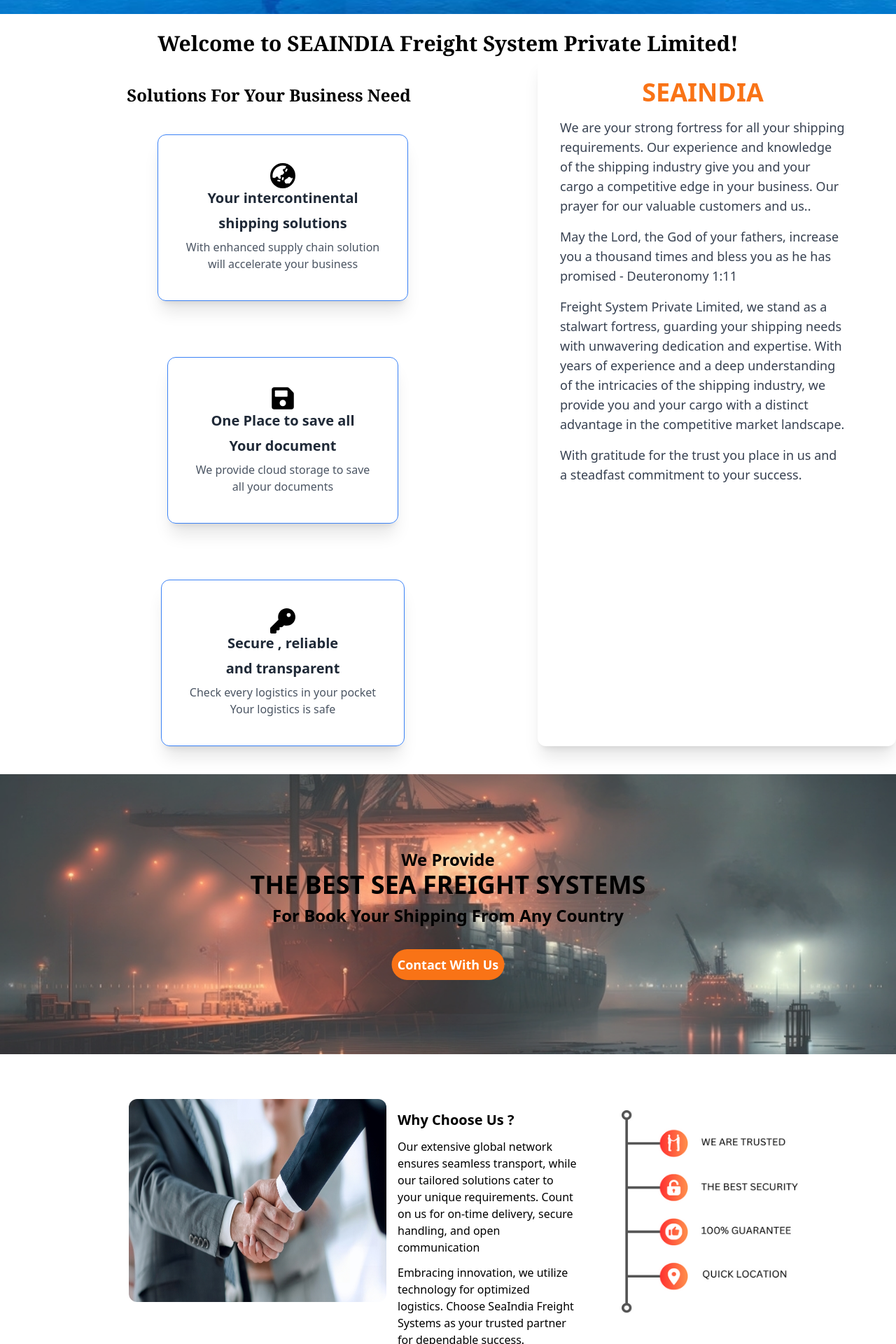
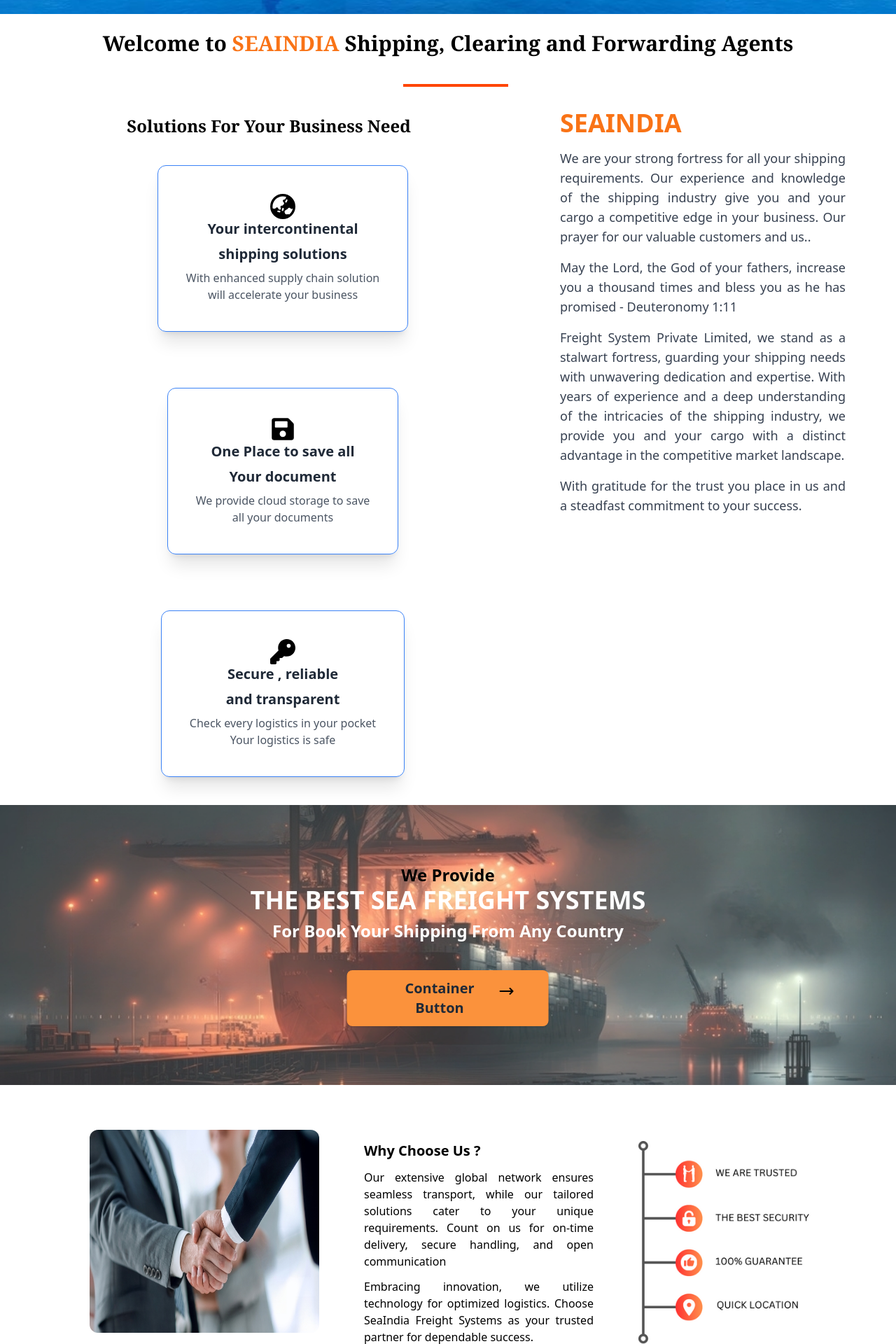
Before and after one commit to yugandhar0609/seaIndia, a React (Vite) app: page / in a window 1280 px wide. Shown: the part 560-2480 px from the top of the page at 70% size. Built offline with nearby package versions, Linux system fonts and the light colour scheme.

Commit message:
Home changes

```diff
--- a/src/Components/Home.jsx
+++ b/src/Components/Home.jsx
@@ -10,25 +10,26 @@
 const Home = () => {
   return (
     <>
-      <div className="relative object-cover">
+      <div className="relative object-cover ">
         <img
           src={img1}
           alt="background"
           className=" w-full h-[450px] md:h-[580px] "
         />
-        <div className=" absolute overlay-text mobile">
-          <p>SEAINDIA FREIGHT SYSTEM PRIVATE LIMITED</p>
-          <p className="sub-text mobile">
-            Shipping, Clearing and Forwarding Agents
-          </p>
+        <div className=" absolute overlay-text mobile text-black ">
+
+          <p><span className="text-orange-500 ">SEAINDIA</span> FREIGHT SYSTEM PRIVATE LIMITED</p>
+
         </div>
       </div>
 
       <div>
         <p className="  mt-5 text-xl md:mt-6 text-center md:text-3xl font-extrabold text-black font-serif">
-          Welcome to SEAINDIA Freight System Private Limited!
+          Welcome to <span className="text-orange-500 ">SEAINDIA</span> Shipping, Clearing and Forwarding Agents
         </p>
+        <div className="emptyBox"></div>
       </div>
+
 
       <div className="md:flex ">
         <div className="md:mt-10 md:flex-wrap ">
@@ -83,23 +84,23 @@
           </div>
         </div>
 
-        <div className="max-w-lg p-4 mx-auto   rounded-xl shadow-xl overflow-hidden shadow-md">
+        <div className="max-w-lg p-4 mx-auto rounded-xl ">
           <div className="p-4">
             <div className=" text-lg md:mr-10">
-              <p className=" text-2xl md:text-4xl font-bold text-orange-500 text-center">
+              <p className=" text-2xl md:text-4xl font-bold text-orange-500 justify-content">
                 SEAINDIA
               </p>
-              <p className="md:mt-4 text-gray-700">
+              <p className="md:mt-4 text-gray-700  justify-content text-justify">
                 We are your strong fortress for all your shipping requirements.
                 Our experience and knowledge of the shipping industry give you
                 and your cargo a competitive edge in your business. Our prayer
                 for our valuable customers and us..
               </p>
-              <p className="text-gray-700 mt-4">
+              <p className="text-gray-700 mt-4 text-justify">
                 May the Lord, the God of your fathers, increase you a thousand
                 times and bless you as he has promised - Deuteronomy 1:11
               </p>
-              <p className="text-gray-700 mt-4">
+              <p className="text-gray-700 mt-4 text-justify">
                 Freight System Private Limited, we stand as a stalwart fortress,
                 guarding your shipping needs with unwavering dedication and
                 expertise. With years of experience and a deep understanding of
@@ -107,7 +108,7 @@
                 your cargo with a distinct advantage in the competitive market
                 landscape.
               </p>
-              <p className="text-gray-700 mt-4">
+              <p className="text-gray-700 mt-4 text-justify">
                 With gratitude for the trust you place in us and a steadfast
                 commitment to your success.
               </p>
@@ -125,39 +126,51 @@
           <p className="text-lg md:text-xl lg:text-2xl font-extrabold text-black">
             We Provide
           </p>
-          <p className="text-xl md:text-3xl lg:text-4xl font-bold text-black">
+          <p className="text-xl md:text-3xl lg:text-4xl font-bold text-white">
             THE BEST SEA FREIGHT SYSTEMS
           </p>
-          <p className="text-lg md:text-xl lg:text-2xl font-bold text-black mt-2">
+          <p className="text-lg md:text-xl lg:text-2xl font-bold text-white mt-2">
             For Book Your Shipping From Any Country
           </p>
 
           <Link to="/contact">
-            <button className="mt-3 bg-orange-500 font-bold text-white text-lg rounded-3xl p-2 md:mt-8 hover:bg-orange-600 hover:border hover:border-white">
-              Contact With Us
-            </button>
+
+    <div class="mt-2 md:mt-10 space-y-20">
+      <div class="w-full">
+        <div class="flex-1 h-full w-72 mx-auto ">
+          <div class="flex w-full bg-orange-400 shadow rounded-lg py-3 px-12  hover:bg-white">
+            <p class="m-auto inset-0 text-xl font-semibold leading-7 text-center text-gray-800">Container Button</p>
+            <div class="">
+              <svg xmlns="http://www.w3.org/2000/svg" class="h-8 w-6" fill="none" viewBox="0 0 24 20" stroke="currentColor">
+                <path stroke-linecap="round" stroke-linejoin="round" stroke-width="2" d="M17 8l4 4m0 0l-4 4m4-4H3" />
+              </svg>
+            </div>
+          </div>
+        </div>
+      </div>
+    </div>
           </Link>
         </div>
       </div>
 
-      <div className=" sflex flex-wrap mt-5 mx-6 grid md:grid-cols-3 md:gap-16 md:mt-16">
-        <div>
+      <div className=" flex flex-wrap mt-5 mx-10 md:ml-28 lg:ml-32 grid md:grid-cols-3 md:gap-16 md:mt-16">
+        <div className="">
           <img
             src={why}
             alt="images"
-            className=" rounded-xl  md:ml-40 md:w-[460px] md:h-[290px]"
+            className=" rounded-xl   md:w-[460px] md:h-[290px]"
           />
         </div>
         <div>
-          <p className=" mt-4 md:ml-28 text-xl font-semibold">
+          <p className=" mt-4  text-xl font-bold">
             Why Choose Us ?
           </p>
-          <p className=" mt-4 md:ml-28 md:mt-3">
+          <p className=" mt-4  md:mt-3 text-justify">
             Our extensive global network ensures seamless transport, while our
             tailored solutions cater to your unique requirements. Count on us
             for on-time delivery, secure handling, and open communication
           </p>
-          <p className=" mt-4 md:ml-28 md:mt-3">
+          <p className=" mt-4 md:mt-3 text-justify">
             Embracing innovation, we utilize technology for optimized logistics.
             Choose SeaIndia Freight Systems as your trusted partner for
             dependable success.
@@ -167,7 +180,7 @@
           <img
             src={figma}
             alt="services"
-            className=" mt-4 md:w-64 md:h-[290px]"
+            className=" mt-4 md:h-[290px]"
           />
         </div>
       </div>
@@ -237,7 +250,7 @@
                 </div>
               </div>
 
-              <p className="mt-4 text-gray-700">
+              <p className="mt-4 text-gray-700 text-justify">
                 Lorem ipsum dolor sit, amet consectetur adipisicing elit. Culpa
                 sit rerum incidunt, a consequuntur recusandae ab saepe illo est
                 quia obcaecati neque quibusdam eius accusamus error officiis
@@ -303,7 +316,7 @@
                 </div>
               </div>
 
-              <p className="mt-4 text-gray-700">
+              <p className="mt-4 text-gray-700 text-justify">
                 Lorem ipsum dolor sit, amet consectetur adipisicing elit. Culpa
                 sit rerum incidunt, a consequuntur recusandae ab saepe illo est
                 quia obcaecati neque quibusdam eius accusamus error officiis
@@ -369,7 +382,7 @@
                 </div>
               </div>
 
-              <p className="mt-4 text-gray-700">
+              <p className="mt-4 text-gray-700 text-justify">
                 Lorem ipsum dolor sit, amet consectetur adipisicing elit. Culpa
                 sit rerum incidunt, a consequuntur recusandae ab saepe illo est
                 quia obcaecati neque quibusdam eius accusamus error officiis
--- a/src/Components/Services.jsx
+++ b/src/Components/Services.jsx
@@ -11,10 +11,10 @@
       <div className=" relative object-cover">
         <img className="img1 h-[450px] md:h-[650px] " src={img1} alt="" />
       </div>
-      <div className=" absolute overlay-p">
+      <div className=" mt-4 absolute overlay-p">
         <p>
           <span className="text-orange-500 animation- ">Our</span>{" "}
-          <span className="text-white  ">Services</span>
+          <span className=" text-black  md:text-white   ">Services</span>
         </p>
       </div>
 
```
